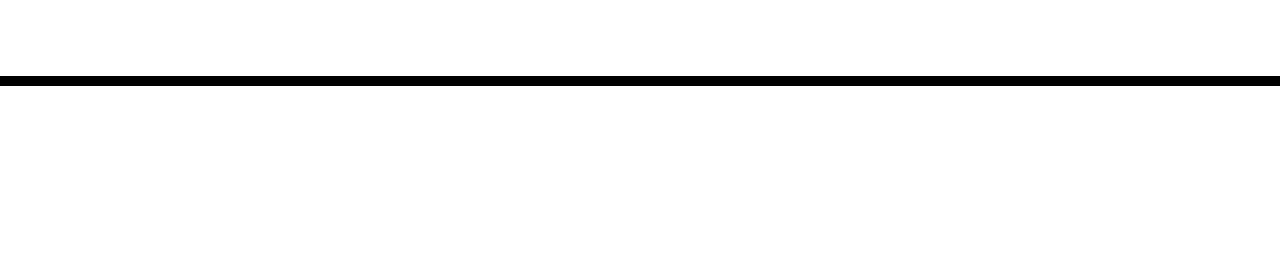
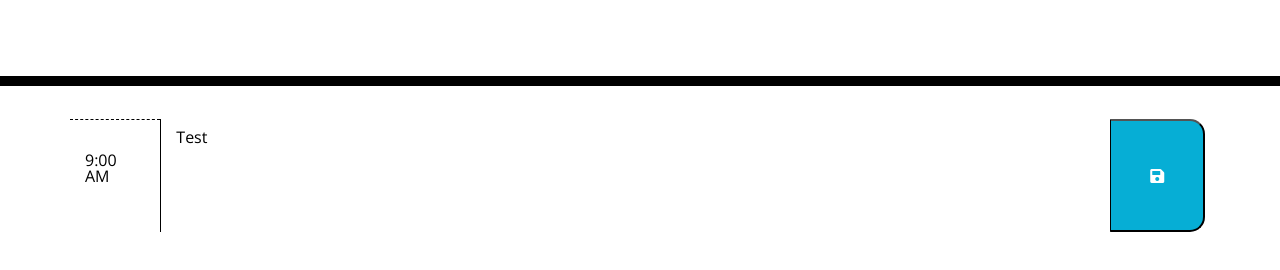
Before and after one commit to kvetsitty/work-day-scheduler, a plain HTML site: page index.html in a window 1280 px wide. Shown: the part 182-452 px from the top of the page. Drawn offline with nearby package versions, Linux system fonts and the light colour scheme.

Commit message:
added first row

```diff
--- a/index.html
+++ b/index.html
@@ -18,7 +18,7 @@
       href="https://fonts.googleapis.com/css?family=Open+Sans&display=swap"
       rel="stylesheet"
     />
-    <link rel="stylesheet" href="style.css" />
+    <link rel="stylesheet" href="./assets/css/style.css" />
     <title>Work Day Scheduler</title>
   </head>
 
@@ -29,7 +29,14 @@
       <p id="currentDay" class="lead"></p>
     </header>
     <div class="container">
-      <!-- Timeblocks go here -->
+    <!-- Timeblocks go here -->
+      <div class="row">
+        <div class="hour">
+        <p class="time-block col-1">9:00 AM</p>
+        </div>
+          <textarea class="textarea col-10">Test</textarea>
+            <button type = "button" class="saveBtn col-1"><i class="fas fa-save"></i></button>
+      </div>
     </div>
 
     <script src="https://code.jquery.com/jquery-3.4.1.min.js"></script>
```
